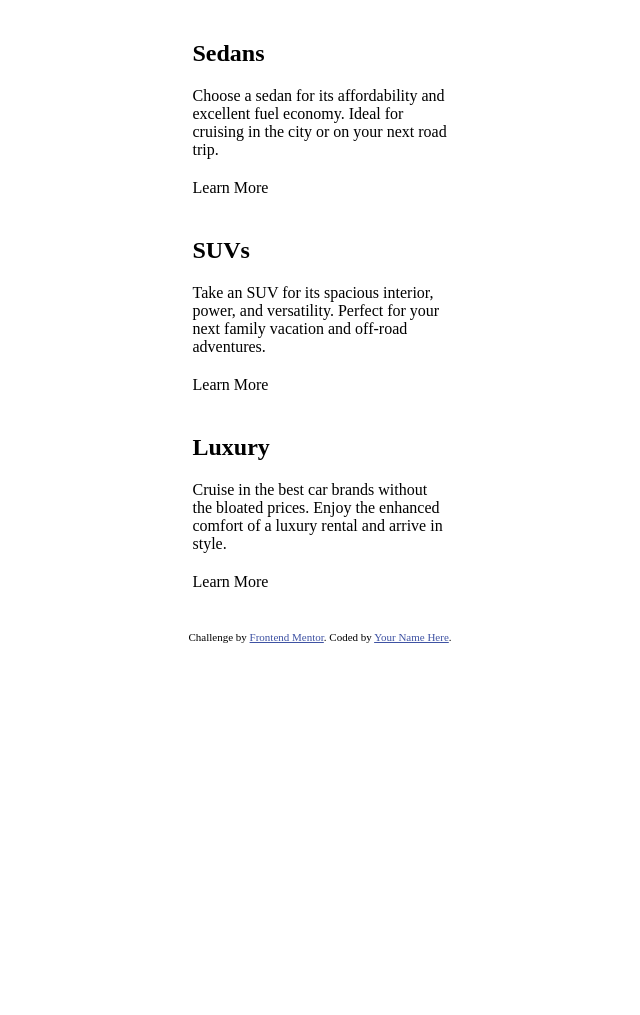
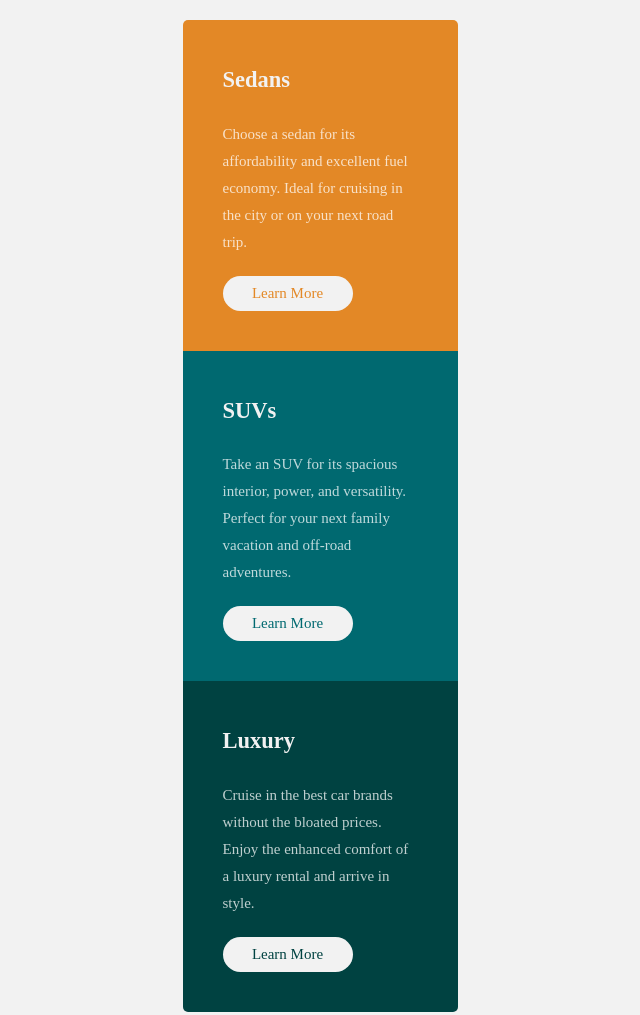
Before and after one commit to mubarak-mustopha/web-dev, a plain HTML site: page 3-column-preview-card-component-main/index.html in a window 1280 px wide. Shown: the top 1015 px of the page, without its empty margins (320-960 px from the left). Before the commit the page ends 800 px from the top, so only its background shows below. Drawn offline with Linux system fonts and the light colour scheme.

Commit message:
Button styles added, background colors to diff sections, line height and necessary paddings

```diff
--- a/3-column-preview-card-component-main/index.html
+++ b/3-column-preview-card-component-main/index.html
@@ -2,7 +2,8 @@
 <html lang="en">
 <head>
   <meta charset="UTF-8">
-  <meta name="viewport" content="width=device-width, initial-scale=1.0"> <!-- displays site properly based on user's device -->
+  <meta name="viewport" content="width=device-width, initial-scale=1.0">
+  <!-- displays site properly based on user's device -->
 
   <link rel="icon" type="image/png" sizes="32x32" href="./images/favicon-32x32.png">
 
@@ -17,26 +18,27 @@
 </head>
 <body>
 
+
     <div class="page">
       <section class="sedans">
         <h1>Sedans</h1>
         <p>  Choose a sedan for its affordability and excellent fuel economy. Ideal for
           cruising in the city or on your next road trip.</p>
-      <div class="button"><a>Learn More</a></div>
+        <a class="button" href="#">Learn More</a>
       </section>
 
       <section class="suvs">
         <h1>SUVs</h1>
         <p>  Take an SUV for its spacious interior, power, and versatility. Perfect for your next
           family vacation and off-road adventures.</p>
-      <div class="button"><a>Learn More</a></div>
+        <a class="button" href="#">Learn More</a>
       </section>
 
       <section class="luxury">
         <h1>Luxury</h1>
         <p>  Cruise in the best car brands without the bloated prices. Enjoy the enhanced comfort of a
           luxury rental and arrive in style.</p>
-      <div class="button"><a>Learn More</a></div>
+        <a class="button" href="#">Learn More</a>
       </section>
     </div>
 
@@ -44,5 +46,8 @@
       Challenge by <a href="https://www.frontendmentor.io?ref=challenge" target="_blank">Frontend Mentor</a>.
       Coded by <a href="#">Your Name Here</a>.
     </div>
+
+
+
 </body>
 </html>
--- a/3-column-preview-card-component-main/styles.css
+++ b/3-column-preview-card-component-main/styles.css
@@ -4,18 +4,73 @@
   box-sizing: border-box;
 }
 
+body {
+    background-color: hsl(0, 0%, 95%);
+    font-size: 15px;
+    line-height: 1.8;/*space between lines of the same paragraph*/
+}
 
 .page {
   width: 375px;
   margin: 20px auto;
-  padding: 0 40px;  /*Increase line length*/
+  padding: 0 50px;  /*Increase line length of each sections(height basicaaly)*/
 }
 
 .page section {
-  padding: 20px;
+  padding: 40px;/*got it with this (Increase heigt of the paragrash)*/
+  width: 100%;
+}
+
+section p {
+  color: hsla(0, 0%, 100%, 0.75);
 }
 
 section h1,
 section p{
   margin-bottom: 20px;
 }
+
+section h1 {
+  color: hsl(0, 0%, 95%);
+}
+
+a {
+  display: block;
+}
+
+.button:link,
+.button:visited {
+  text-decoration: none;
+  text-align: center;
+
+  background-color: hsl(0, 0%, 95%);
+  width: 130px;
+  padding: 4px;
+  border-radius: 30px;
+}
+
+.sedans .button {
+  color: hsl(31, 77%, 52%);
+}
+
+.suvs .button{
+  color: hsl(184, 100%, 22%);
+}
+
+.luxury .button {
+  color: hsl(179, 100%, 13%);
+}
+
+.sedans {
+  background-color: hsl(31, 77%, 52%);
+  border-radius: 5px 5px 0 0;
+}
+
+.suvs {
+  background-color: hsl(184, 100%, 22%);
+}
+
+.luxury {
+  background-color: hsl(179, 100%, 13%);
+  border-radius: 0 0 5px 5px;
+}
```
Lines whose indentation alone changed are shown as unchanged.
